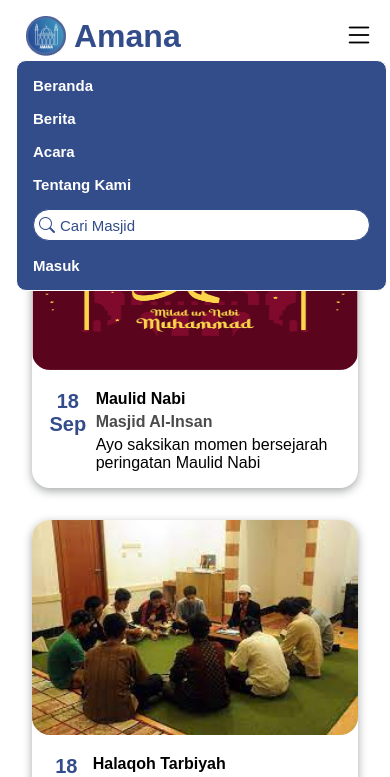
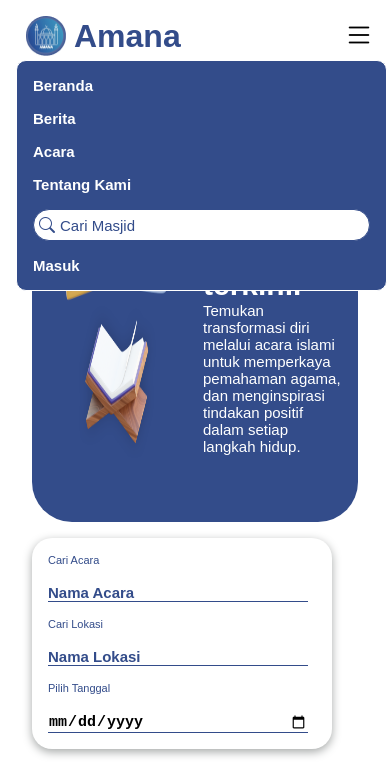
Before and after one commit to jundifatih/AmanaProject-FrontEnd, a React (Vite) app: page /acara in a window 390 px wide. Shown: the top 777 px of the page. Built offline with nearby package versions, Linux system fonts and the light colour scheme.

Commit message:
Update Halaman Acara Responsive

```diff
--- a/src/pages/main/acara/Acara.jsx
+++ b/src/pages/main/acara/Acara.jsx
@@ -17,13 +17,39 @@ const data = DataAcaraMasjid.map((item)=>{
     })
   return (
     <div className={styles.Acara}>
-        <div className={styles.Judul}>
-            <h2>Acara Mendatang</h2>
-            <button>Lainnya</button>
+      <div className={styles.JumbrotonAcara}>
+        <div className={styles.JumbrotonKiri}>
+          <img src="src/assets/ImageAcara/IconAcara.png" alt="Icon" />
         </div>
-        <div className={styles.KomponenAcara}>
-            {data}
+        <div className={styles.JumbotonKanan}>
+          <h1>Jelajahi agenda acara terkini.</h1>
+          <p>Temukan transformasi diri melalui acara islami untuk memperkaya pemahaman agama, dan menginspirasi tindakan
+          positif dalam setiap langkah hidup.</p>
         </div>
+      </div>
+      <div className={styles.SearchAcara}>
+        <div className={styles.ContainerSearch}>
+          <div className={styles.Search}>
+            <p>Cari Acara</p> <br />
+            <input type="text" placeholder="Nama Acara"/>
+          </div>
+          <div className={styles.Search}>
+            <p>Cari Lokasi</p> <br />
+            <input type="text" placeholder="Nama Lokasi"/>
+          </div>
+          <div className={styles.Search}>
+            <p>Pilih Tanggal</p> <br />
+            <input type="date"/>
+          </div>
+        </div>
+      </div>
+      <div className={styles.Judul}>
+          <h2>Acara Mendatang</h2>
+          <button>Lainnya</button>
+      </div>
+      <div className={styles.KomponenAcara}>
+          {data}
+      </div>
     </div>
   )
 }
--- a/src/pages/main/acara/StyleAcara.module.css
+++ b/src/pages/main/acara/StyleAcara.module.css
@@ -1,10 +1,74 @@
 .Acara{
     margin: 2rem;
+}
+.Jumbroton{
+    display: none;
+}
+.JumbrotonAcara{
+    display: flex;
+    align-items: center;
+    background-color: #334c8a;
+    border-radius: 40px;
+    justify-content: center;
+    color: white;
+    padding: 2rem 5rem;
+    gap: 5rem;
+    margin-bottom: 1rem;
+}
+
+.JumbotonKanan h1{
+    font-size: 60px;
+    font-weight: bold;
+}
+.JumbotonKanan p{
+    font-size: 18px;
+    font-weight: 500;
+}
+.SearchAcara{
+    position: absolute;
+    left: 20%;
+    bottom: 5%;
+    border-radius: 20px;
+    width: 850px;
+    height: 100px;
+    background: white;
+    border:1px solid #334c8a;
+    border: 20px;
+    filter: drop-shadow(rgb(165, 168, 167) 0 1mm 5px);
+}
+.ContainerSearch{
+    display: flex;
+    justify-content: center;
+    align-items: center;
+    gap: 1rem;
+    padding: 1rem;
+}
+.Search p{
+    font-size: 16px;
+    font-weight: 500;
+    color: #334c8a;
+}
+.Search input{
+    border: none;
+    background: none;
+    border-bottom: 1px solid #334c8a ;
+    font-size: 22px;
+    font-weight: bold;
+}
+.Search input::placeholder{
+    color: #334c8a;
+}
+.Search input:focus{
+    outline: none;
+}
+.SearchAcara2{
+    display: none;
 }
 .Judul{
     display: flex;
     justify-content: space-between;
     align-items: center;
+    margin-top: 3rem;
 }
 .Judul h2{
     color: #334c8a;
@@ -37,7 +101,7 @@
     width: 400px;
     height: 215px;
     max-width: 100%;
-    background-size:cover;
+    object-fit: cover;
     border-radius: 18px;
     background: none;
 }
@@ -61,10 +125,118 @@
 }
 .Desc2 p:nth-child(2){
     font-weight: bold;
-    opacity: 0.70;
+    opacity: 0.50;
 }
-@media (max-width:830px) {
-    .CardAcara{
-        width: 335px;
+
+/* Pra-Large Screen */
+@media (max-width: 1300px) {
+    .SearchAcara{
+        position: inherit !important;
+        width: 950px;
+        margin-bottom: 1.5rem;
     }
 }
+
+/* Tablet Screen / Medium */
+@media (max-width:830px) {
+
+    .JumbrotonAcara{
+        gap: 1rem;
+        padding: 2rem 1rem;
+    }
+    .JumbrotonKiri{
+        width: 350px;
+    }
+    .JumbrotonKiri img{
+        width: 350px;
+        height: 350px;
+        max-width: 100%;
+    }
+    .JumbotonKanan{
+        width: 350px;
+    }
+    .JumbotonKanan h1{
+        font-size: 30px;
+        font-weight: bold;
+    }
+    .JumbotonKanan p{
+        font-size: 15px;
+        font-weight: 500;
+    }
+    .SearchAcara{
+        position: inherit !important;
+        width: 700px;
+        margin-bottom: 1.5rem;
+    }
+    .Search p{
+        font-size: 11px;
+
+    }
+    .Search input{
+        font-size: 18px;
+    }
+    .CardAcara{
+        width: 300px;
+    }
+    .CardAcara img{
+        width: 300px;
+        height: 200px;
+        /* max-width: 100%;
+        background-size:cover;
+        border-radius: 18px;
+        background: none; */
+    }
+}
+
+/* Small Screen */
+@media (max-width:428px) {
+    .SearchAcara{
+        width: 300px;
+        height: auto;
+        margin-left: 1.8rem;
+    }
+    .ContainerSearch{
+        display: flex;
+        flex-direction: column;
+        align-items: start;
+    }
+    .Search p{
+        font-size: 11px;
+
+    }
+    .Search input{
+        font-size: 15px;
+        width: 260px
+    }
+}
+@media (max-width:400px) {
+    .JumbotonKanan h1{
+        font-size: 30px;
+        font-weight: bold;
+    }
+    .JumbotonKanan p{
+        font-size: 15px;
+        font-weight: 500;
+    }
+    .SearchAcara{
+        position: inherit !important;
+        width: 300px;
+        height: auto;
+        margin-bottom: 1.5rem;
+        padding: 0;
+        margin-left: 0;
+    }
+    .ContainerSearch{
+        display: flex;
+        flex-direction: column;
+        align-items: start;
+    }
+    .Search p{
+        font-size: 11px;
+
+    }
+    .Search input{
+        font-size: 15px;
+        width: 260px
+    }
+}
```
Also changed, not shown: src/assets/ImageAcara/IconAcara.png (added).
